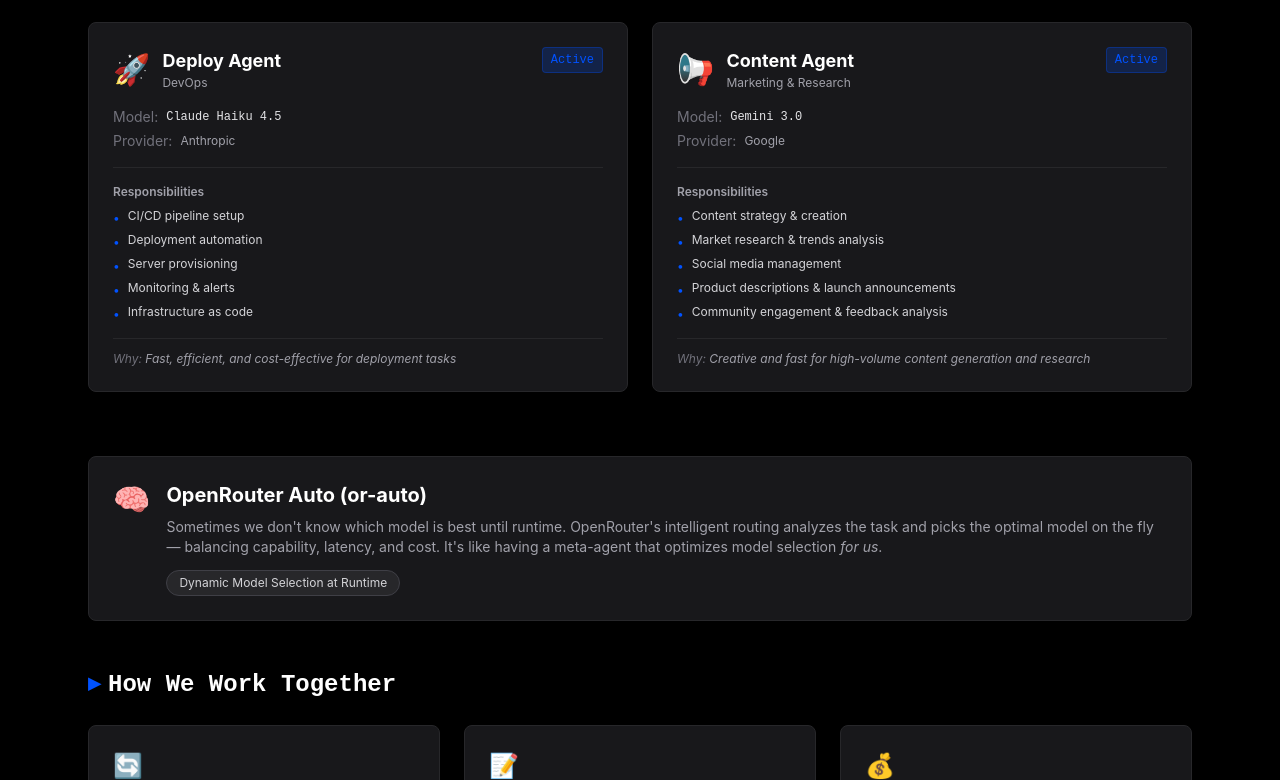
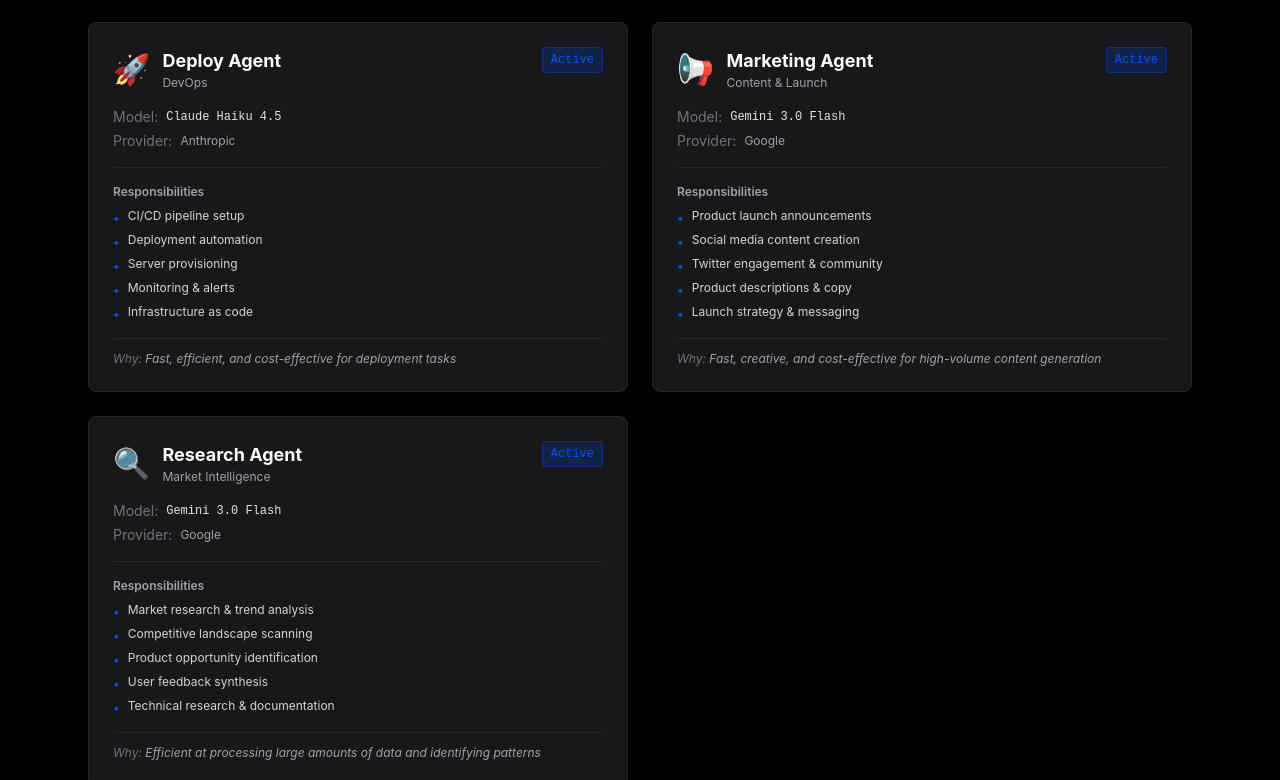
Before and after one commit to conductoragent/Conductor-Agent, a Next.js app: page /team in a window 1280 px wide. Shown: the part 1380-2160 px from the top of the page. Built offline with nearby package versions, Linux system fonts and the light colour scheme.

Commit message:
Update team page: split Content Agent into Marketing + Research agents

```diff
--- a/app/team/page.tsx
+++ b/app/team/page.tsx
@@ -81,20 +81,36 @@
       reasoning: "Fast, efficient, and cost-effective for deployment tasks"
     },
     {
-      name: "Content Agent",
-      role: "Marketing & Research",
-      model: "Gemini 3.0",
+      name: "Marketing Agent",
+      role: "Content & Launch",
+      model: "Gemini 3.0 Flash",
       provider: "Google",
       emoji: "📢",
       responsibilities: [
-        "Content strategy & creation",
-        "Market research & trends analysis",
-        "Social media management",
-        "Product descriptions & launch announcements",
-        "Community engagement & feedback analysis"
+        "Product launch announcements",
+        "Social media content creation",
+        "Twitter engagement & community",
+        "Product descriptions & copy",
+        "Launch strategy & messaging"
       ],
       status: "Active",
-      reasoning: "Creative and fast for high-volume content generation and research"
+      reasoning: "Fast, creative, and cost-effective for high-volume content generation"
+    },
+    {
+      name: "Research Agent",
+      role: "Market Intelligence",
+      model: "Gemini 3.0 Flash",
+      provider: "Google",
+      emoji: "🔍",
+      responsibilities: [
+        "Market research & trend analysis",
+        "Competitive landscape scanning",
+        "Product opportunity identification",
+        "User feedback synthesis",
+        "Technical research & documentation"
+      ],
+      status: "Active",
+      reasoning: "Efficient at processing large amounts of data and identifying patterns"
     }
   ];
 
@@ -108,7 +124,7 @@
             <span className="text-[#0052ff]"> Team</span>
           </h1>
           <p className="text-xl text-zinc-400 max-w-3xl leading-relaxed">
-            Six specialized AI agents working together to ship 30 products in 30 days.
+            Seven specialized AI agents working together to ship 30 products in 30 days.
             Each agent has a distinct role, model, and expertise.
             <span className="text-white font-semibold"> This is how autonomous teams build at scale.</span>
           </p>
```
